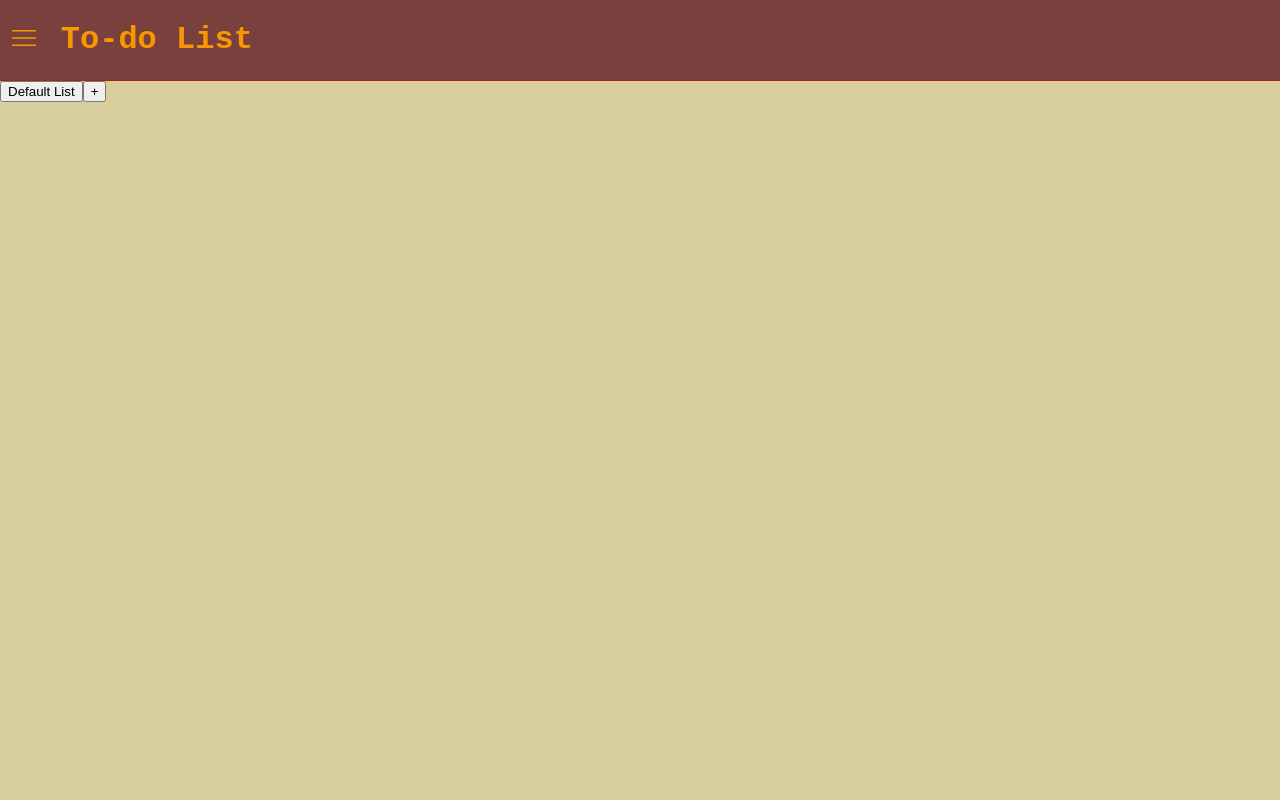
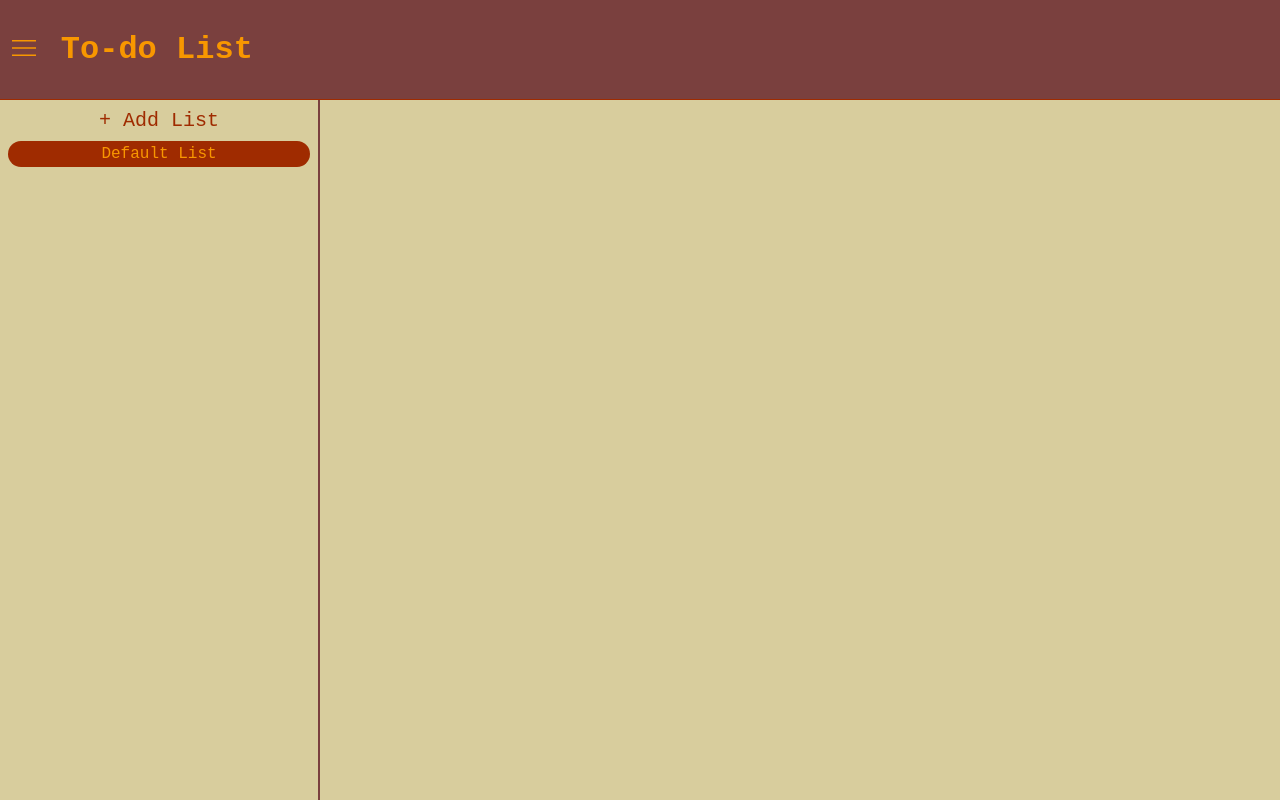
Before and after one commit to devinjordan/todo-list, a website built with webpack: page src/index.html in a window 1280 px wide. Built offline with nearby package versions, Linux system fonts and the light colour scheme.

Commit message:
Update index.html and style.css

```diff
--- a/src/index.html
+++ b/src/index.html
@@ -12,7 +12,7 @@
     <button id="menu">
       <svg xmlns="http://www.w3.org/2000/svg" height="36" viewBox="0 -960 960 960" width="36"><path d="M160-269.231v-40h640v40H160ZM160-460v-40h640v40H160Zm0-190.769v-40h640v40H160Z"/></svg>
     </button>
-    <h1>To-do List</h1>
+    <h1 id="title">To-do List</h1>
   </header>
 
   <main>
--- a/src/index.js
+++ b/src/index.js
@@ -6,6 +6,7 @@ import './style.css';
 // TODO: DOM manipulation
 const listsDiv = document.getElementById('lists');
 const tasksDiv = document.getElementById('tasks');
+const title = document.getElementById('title');
 
 createList('Default List');
 const newTask = createTask('Groceries', new Date(2021, 8, 1), 1);
@@ -13,18 +14,30 @@ lists[0].addTask(newTask);
 
 const renderLists = () => {
   listsDiv.innerHTML = '';
+
+  const addListButton = document.createElement('button');
+  addListButton.textContent = '+ Add List';
+  addListButton.id = 'add-list-button';
+  listsDiv.appendChild(addListButton);
+
+
   for (let list of lists) {
     const listButton = document.createElement('button');
     listButton.classList.add('list-button');
     listButton.textContent = list.name;
     listButton.addEventListener('click', () => {
+      title.textContent = list.name;
       // TODO: Render tasks
+      tasksDiv.innerHTML = '';
+      for (let task of list.taskList) {
+        const taskDiv = document.createElement('div');
+        taskDiv.classList.add('task');
+
+        tasksDiv.appendChild(taskDiv);
+      }
     });
     listsDiv.appendChild(listButton);
   };
-
-  const addListButton = document.createElement('button');
-  addListButton.textContent = '+';
 
   addListButton.addEventListener('click', () => {
     const listName = prompt('Enter the name of the new list:');
@@ -32,8 +45,6 @@ const renderLists = () => {
     renderLists();
   });
 
-  listsDiv.appendChild(addListButton);
-
 };
 
 renderLists();
--- a/src/style.css
+++ b/src/style.css
@@ -16,6 +16,9 @@ body {
   margin: 0;
   padding: 0;
   background-color: var(--background);
+  display: grid;
+  grid-template-rows: 1fr 7fr;
+  height: 100vh;
 }
 
 #menu {
@@ -44,4 +47,41 @@ header {
   border-bottom: 1px solid var(--accent);
   color: var(--secondary);
   background-color: var(--primary);
+  align-items: center;
 }
+
+main {
+  display: grid;
+  grid-template-columns: 1fr 3fr;
+
+}
+
+#lists {
+  display: flex;
+  flex-direction: column;
+  margin: 0;
+  padding: 0;
+  border-right: 2px solid var(--primary);
+  height: 100%;
+}
+
+.list-button {
+  background-color: var(--accent);
+  border: none;
+  color: var(--secondary);
+  height: fit-content;
+  font-size: 2vh;
+  font-family: "Cutive-Mono", monospace;
+  border-radius: 2vh;
+  padding: .5vh;
+  margin: 1vh;
+}
+
+#add-list-button {
+  background: none;
+  border: none;
+  color: var(--accent);
+  font-size: 2.5vh;
+  font-family: "Cutive-Mono", monospace;
+  margin-top: 1vh;
+}
```
Also changed, not shown: dist/index.bundle.js, dist/index.html.
